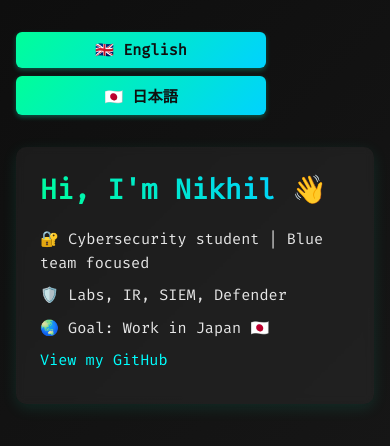
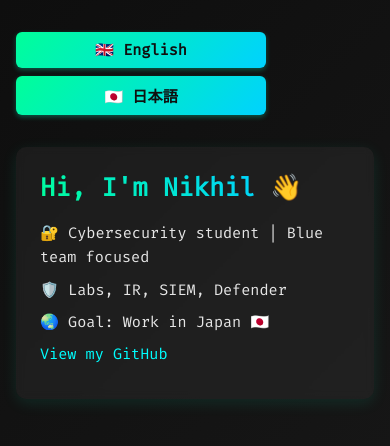
Before and after one commit to NikhilDhanda/nikhildhanda.github.io, a plain HTML site: page index.html in a window 390 px wide. Drawn offline with Linux system fonts and the light colour scheme.

Commit message:
Update style.css

```diff
--- a/style.css
+++ b/style.css
@@ -35,7 +35,7 @@ body {
 
 /* Typography */
 h1 {
-  font-size: 2rem;
+  font-size: 1.6rem;
   margin-top: 0;
   color: #00ff99;
 }
@@ -146,7 +146,7 @@ a:hover {
   }
 
   h1 {
-    font-size: 1.75rem;
+    font-size: 1.6rem;
   }
 
   p {
```
